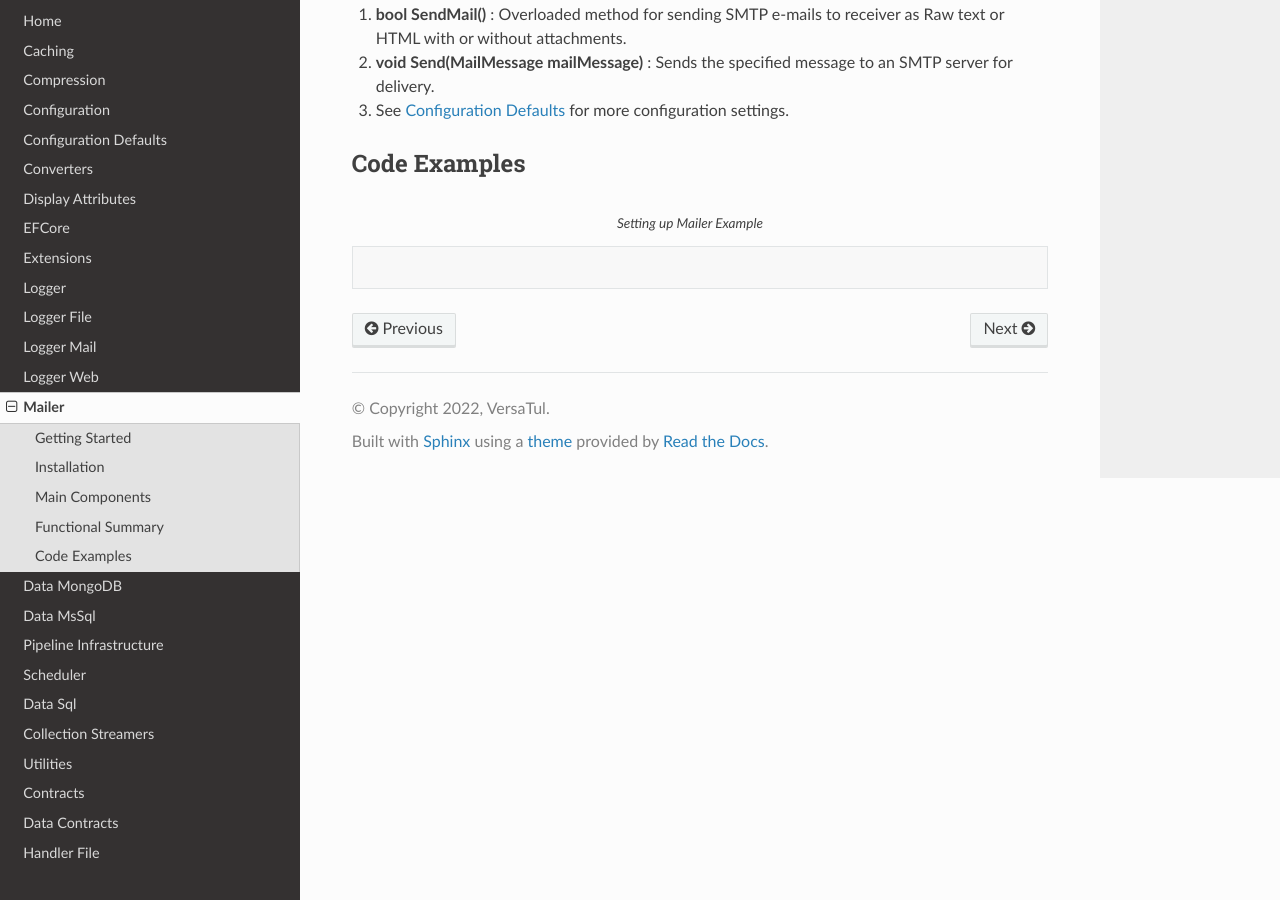
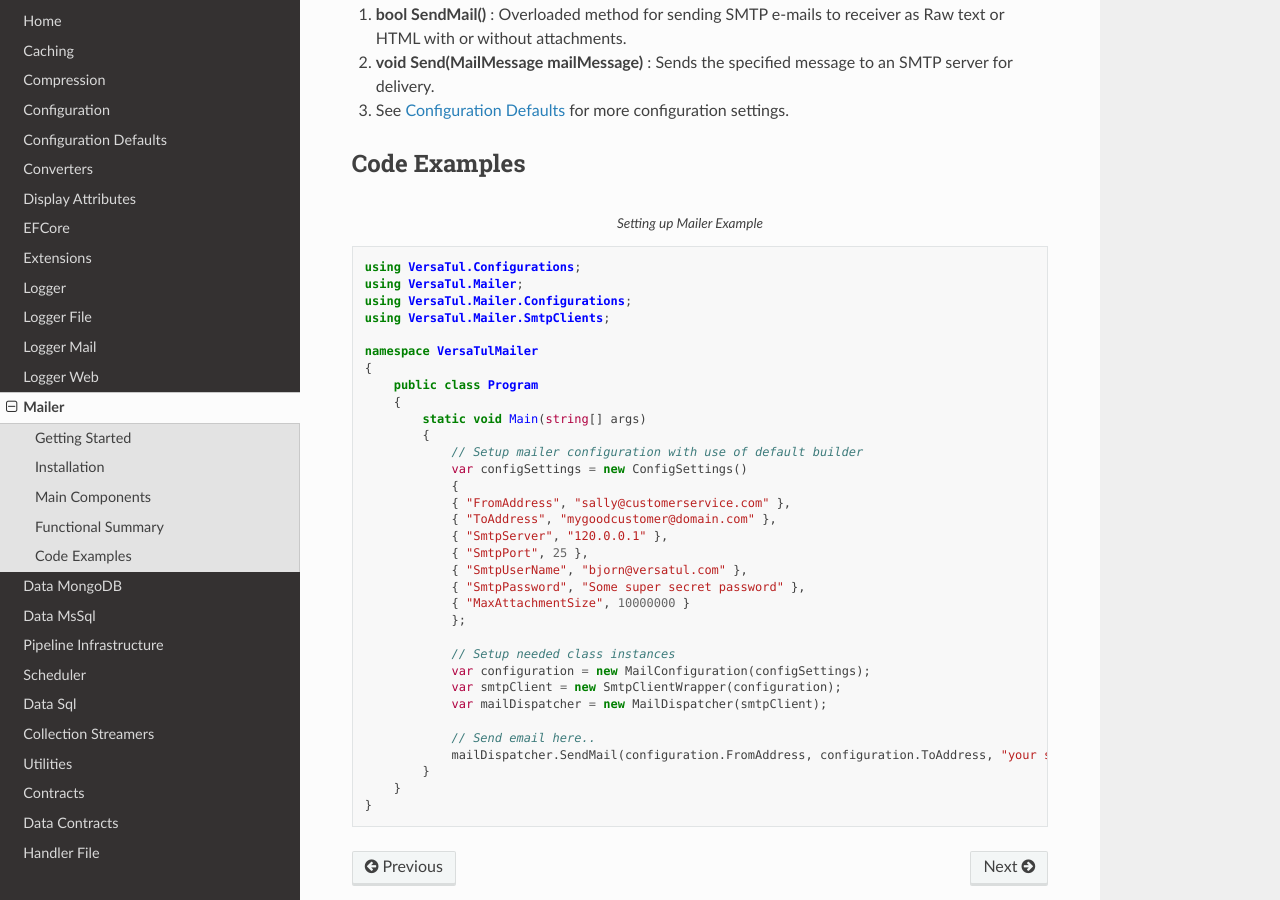
Before and after one commit to BjornWilliams/DocsVersaTul, a Sphinx documentation site: the page built from docs/source/mailer.rst, in a window 1280 px wide and 900 px high, scrolled down 766 px. Built offline with Sphinx 7.4.7 and the Read the Docs theme 2.0.0, drawn with Linux system fonts in a browser that asks for light colours.

Commit message:
Update mailer.rst

```diff
--- a/docs/source/mailer.rst
+++ b/docs/source/mailer.rst
@@ -36,3 +36,37 @@ Code Examples
 -------------
 .. code-block:: c#
     :caption: Setting up Mailer Example
+
+    using VersaTul.Configurations;
+    using VersaTul.Mailer;
+    using VersaTul.Mailer.Configurations;
+    using VersaTul.Mailer.SmtpClients;
+
+    namespace VersaTulMailer
+    {
+        public class Program
+        {
+            static void Main(string[] args)
+            {
+                // Setup mailer configuration with use of default builder
+                var configSettings = new ConfigSettings()
+                {
+                { "FromAddress", "sally@customerservice.com" },
+                { "ToAddress", "mygoodcustomer@domain.com" },
+                { "SmtpServer", "120.0.0.1" },
+                { "SmtpPort", 25 },
+                { "SmtpUserName", "bjorn@versatul.com" },
+                { "SmtpPassword", "Some super secret password" },
+                { "MaxAttachmentSize", 10000000 }
+                };
+
+                // Setup needed class instances
+                var configuration = new MailConfiguration(configSettings);
+                var smtpClient = new SmtpClientWrapper(configuration);
+                var mailDispatcher = new MailDispatcher(smtpClient);
+
+                // Send email here..
+                mailDispatcher.SendMail(configuration.FromAddress, configuration.ToAddress, "your subject line", "your mail body here");
+            }
+        }
+    }
```
